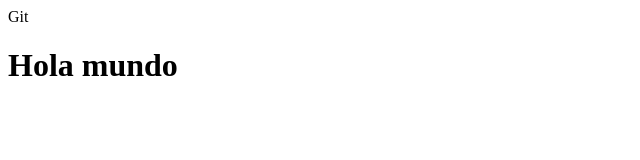
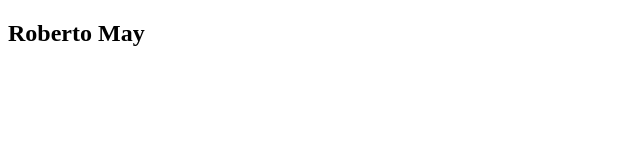
Before and after one commit to RMAY13/codigo, a plain HTML site: page index.html in a window 1280 px wide. Shown: the whole page, without its empty margins (0-640 px from the left). Drawn offline with Linux system fonts and the light colour scheme.

Commit message:
Mejorando el index.html

```diff
--- a/index.html
+++ b/index.html
@@ -1,10 +1,12 @@
 <!DOCTYPE html>
 <html lang="es">
     <head>
-        <meta charset="UTF-8"
-        <title>Git</title>
+        <meta charset="UTF-8">
+        <title>Gity Github</title>
         <body>
-            <h1>Hola mundo</h1>
+            <div class="container">
+                <h2>Roberto May</h2>
+            </div>
         </body>
     </head>
 </html>
```
